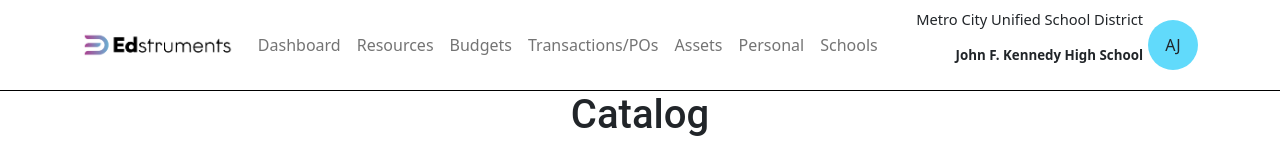
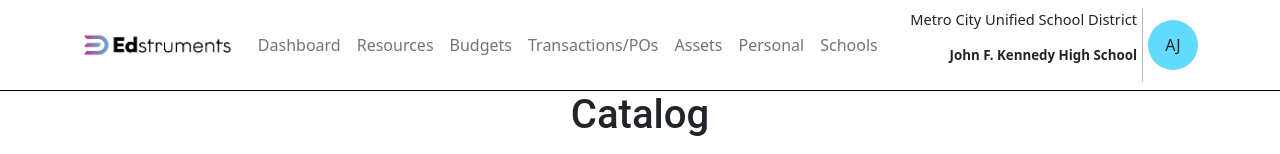
Before and after one commit to cs52-2022/edstruments, a React (Create React App) app in the folder edstruments/: page / in a window 1280 px wide. Shown: the top 154 px of the page. Built offline with nearby package versions, Linux system fonts and the light colour scheme.

Commit message:
playing with border

```diff
--- a/edstruments/src/App.css
+++ b/edstruments/src/App.css
@@ -58,15 +58,21 @@ h1 {
   text-align: right;
   padding-bottom: 0;
   padding-right: 5px;
+  border-right: 1px solid rgb(192, 192, 192);
 }
 
 .district {
   font-size: 11pt;
+  padding-bottom: 0;
 }
 
 .school {
   font-weight: bold;
   font-size: 10pt;
+}
+
+.vertical-line {
+  width: 5px;
 }
 
 .user-icon-circle {
```
